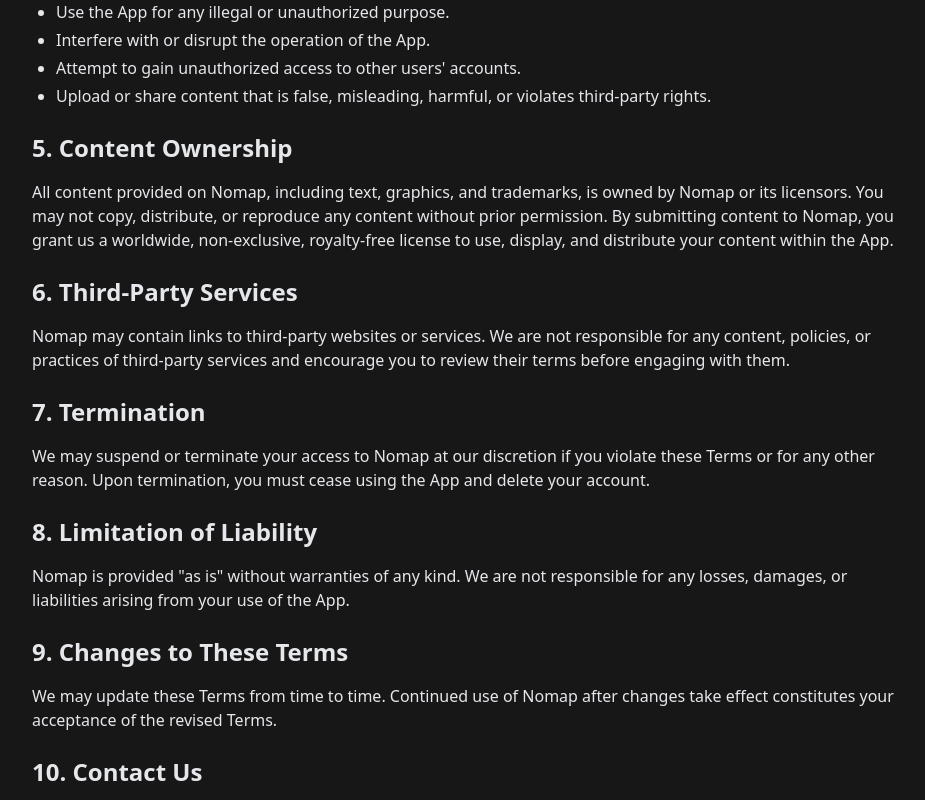
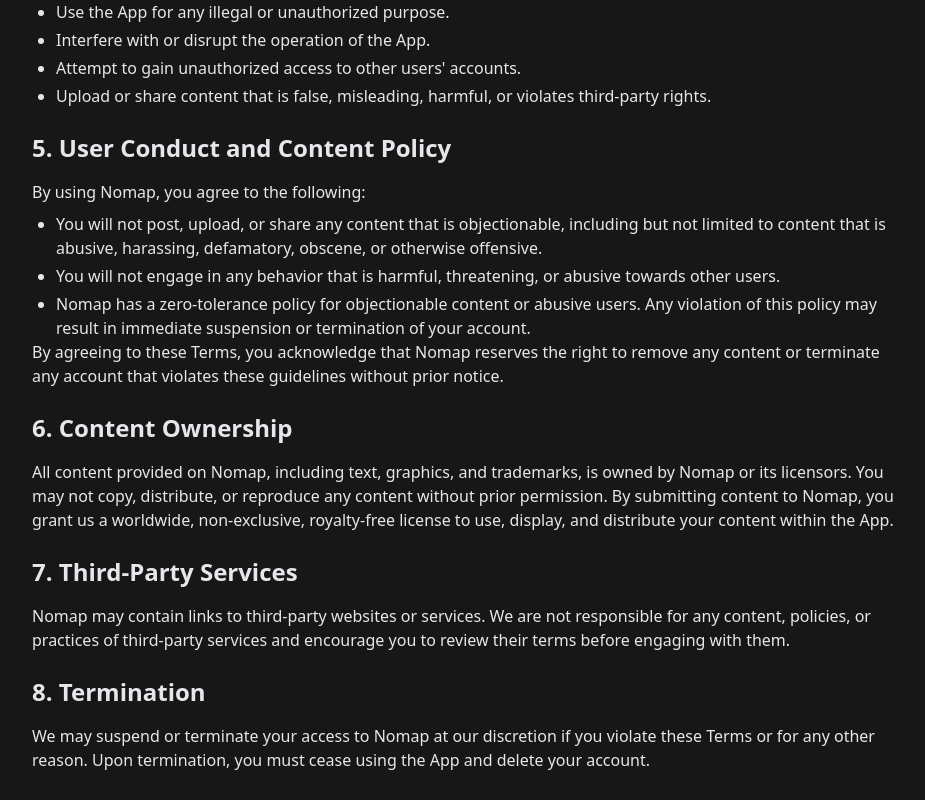
Before and after one commit to carlosalvarez91/digitalnomap-landing-page, a Next.js app: page /terms in a window 1280 px wide. Shown: the part 740-1540 px from the top of the page, without its empty margins (176-1101 px from the left). Built offline with nearby package versions, Linux system fonts and the light colour scheme.

Commit message:
feat: updated terms

```diff
--- a/src/app/terms/page.tsx
+++ b/src/app/terms/page.tsx
@@ -47,42 +47,57 @@
           </section>
 
           <section>
-            <h2 className="text-2xl font-semibold mb-4">5. Content Ownership</h2>
+            <h2 className="text-2xl font-semibold mb-4">5. User Conduct and Content Policy</h2>
+            <p>
+              By using Nomap, you agree to the following:
+            </p>
+            <ul className="list-disc pl-6 mt-2 space-y-1">
+              <li>You will not post, upload, or share any content that is objectionable, including but not limited to content that is abusive, harassing, defamatory, obscene, or otherwise offensive.</li>
+              <li>You will not engage in any behavior that is harmful, threatening, or abusive towards other users.</li>
+              <li>Nomap has a zero-tolerance policy for objectionable content or abusive users. Any violation of this policy may result in immediate suspension or termination of your account.</li>
+            </ul>
+            <p>
+              By agreeing to these Terms, you acknowledge that Nomap reserves the right to remove any content or terminate any account that violates these guidelines without prior notice.
+            </p>
+          </section>
+
+          <section>
+            <h2 className="text-2xl font-semibold mb-4">6. Content Ownership</h2>
             <p>
               All content provided on Nomap, including text, graphics, and trademarks, is owned by Nomap or its licensors. You may not copy, distribute, or reproduce any content without prior permission. By submitting content to Nomap, you grant us a worldwide, non-exclusive, royalty-free license to use, display, and distribute your content within the App.
             </p>
           </section>
 
           <section>
-            <h2 className="text-2xl font-semibold mb-4">6. Third-Party Services</h2>
+            <h2 className="text-2xl font-semibold mb-4">7. Third-Party Services</h2>
             <p>
               Nomap may contain links to third-party websites or services. We are not responsible for any content, policies, or practices of third-party services and encourage you to review their terms before engaging with them.
             </p>
           </section>
 
           <section>
-            <h2 className="text-2xl font-semibold mb-4">7. Termination</h2>
+            <h2 className="text-2xl font-semibold mb-4">8. Termination</h2>
             <p>
               We may suspend or terminate your access to Nomap at our discretion if you violate these Terms or for any other reason. Upon termination, you must cease using the App and delete your account.
             </p>
           </section>
 
           <section>
-            <h2 className="text-2xl font-semibold mb-4">8. Limitation of Liability</h2>
+            <h2 className="text-2xl font-semibold mb-4">9. Limitation of Liability</h2>
             <p>
               Nomap is provided &quot;as is&quot; without warranties of any kind. We are not responsible for any losses, damages, or liabilities arising from your use of the App.
             </p>
           </section>
 
           <section>
-            <h2 className="text-2xl font-semibold mb-4">9. Changes to These Terms</h2>
+            <h2 className="text-2xl font-semibold mb-4">10. Changes to These Terms</h2>
             <p>
               We may update these Terms from time to time. Continued use of Nomap after changes take effect constitutes your acceptance of the revised Terms.
             </p>
           </section>
 
           <section>
-            <h2 className="text-2xl font-semibold mb-4">10. Contact Us</h2>
+            <h2 className="text-2xl font-semibold mb-4">11. Contact Us</h2>
             <p>
               If you have any questions about these Terms, please contact us at carlosalvarez1391@gmail.com.
             </p>
```
